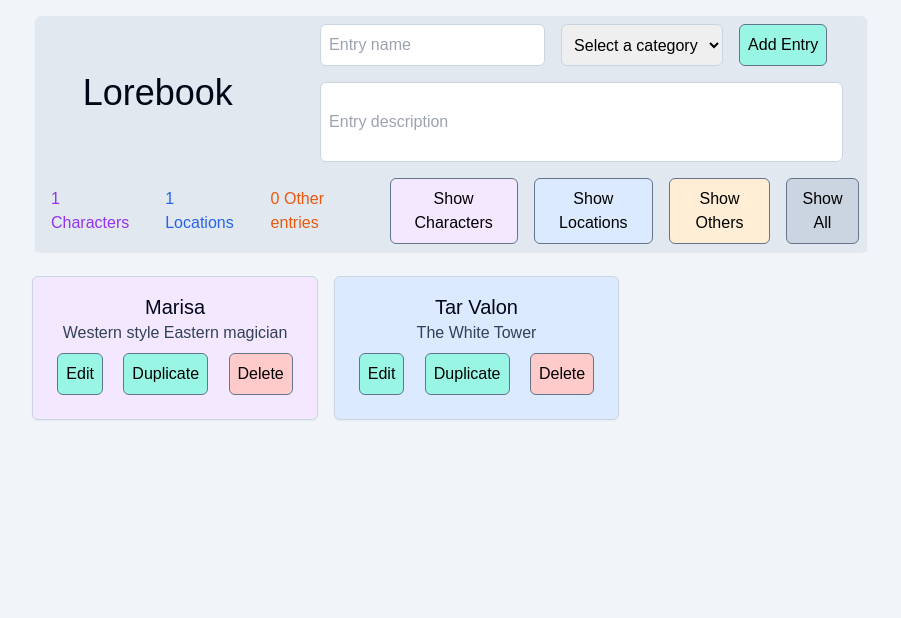
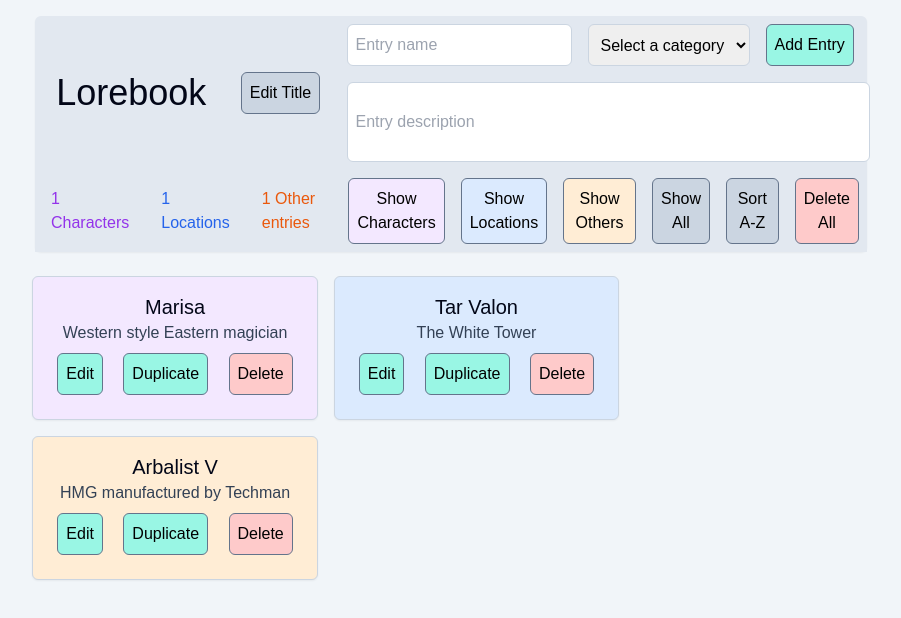
Before and after one commit to marklund117/3620final, a SvelteKit app: page / in a window 1280 px wide. Shown: the top 618 px of the page, without its empty margins (189-1090 px from the left). Built offline with nearby package versions, Linux system fonts and the light colour scheme.

Commit message:
everything works now

```diff
--- a/src/routes/+page.svelte
+++ b/src/routes/+page.svelte
@@ -1,9 +1,12 @@
 <script>
 	import Entry from '../components/Entry.svelte';
 
+	let title = 'Lorebook';
+
 	let lorebook = [
 		{ id: 1, category: 'character', name: 'Marisa', description: 'Western style Eastern magician' },
-		{ id: 2, category: 'location', name: 'Tar Valon', description: 'The White Tower' }
+		{ id: 2, category: 'location', name: 'Tar Valon', description: 'The White Tower' },
+		{ id: 3, category: 'other', name: 'Arbalist V', description: 'HMG manufactured by Techman' }
 	];
 
 	let newItemName = '';
@@ -52,16 +55,45 @@
 		console.log(`FilterToCategory has filtered to: ${category}`)
 	}
 
+	function deleteAll() {
+		lorebook = [];
+		displayedLorebook = [];
+	}
+
 	$: characterCount = lorebook.filter((item) => item.category === 'character').length;
 	$: locationCount = lorebook.filter((item) => item.category === 'location').length;
 	$: otherCount = lorebook.filter((item) => item.category === 'other').length;
+
+	let isEditingTitle = false
+
 </script>
 <main class="bg-slate-100 h-screen">
 
 <div class="w-full bg-slate-100 rounded-md p-4 flex flex-col">
 	<div class="mx-auto w-2/3 bg-slate-200 rounded-md shadow-sm flex flex-col">
 		<div class="flex justify-around items-center">
-			<h1 class="text-slate-950 text-4xl p-4">Lorebook</h1>
+			{#if isEditingTitle}
+				<input
+					type="text"
+					class="p-2 m-2 rounded-md border border-slate-300"
+					placeholder="Lorebook Title"
+					bind:value={title}
+				/>
+				<button
+					class="bg-teal-200 p-2 m-2 rounded-md border border-slate-500 hover:bg-teal-300"
+					on:click={() => (isEditingTitle = !isEditingTitle)}
+				>
+					Save Title
+				</button>
+			{:else}
+				<h1 class="text-slate-950 text-4xl p-4">{title}</h1>
+				<button
+					class="bg-slate-300 p-2 m-2 rounded-md border border-slate-500 hover:bg-slate-400"
+					on:click={() => (isEditingTitle = !isEditingTitle)}
+				>
+					Edit Title
+				</button>
+			{/if}
 			<form on:submit|preventDefault={addEntry}>
 				<div class="flex flex-row">
 					<input
@@ -128,9 +160,22 @@
 			>
 				Show All
 			</button>
+			<button
+				class="bg-slate-300 p-2 m-2 rounded-md border border-slate-500 hover:bg-slate-400"
+				on:click={() => (displayedLorebook = displayedLorebook.sort((a, b) => a.name.localeCompare(b.name)))}
+			>
+				Sort A-Z
+			</button>
+			<button
+				class="bg-red-200 p-2 m-2 rounded-md border border-slate-500 hover:bg-red-300"
+				on:click={deleteAll}
+			>
+				Delete All
+			</button>
 		</div>
 	</div>
 </div>
+
 <div class="bg-slate-100 flex flex-wrap mx-auto w-2/3">
 	{#each displayedLorebook as entry}
 		<Entry {entry} on:save={handleSave} on:delete={handleDelete} on:duplicate={handleDuplicate} />
```
Also changed, not shown: 1 other file (tests, documents, lock files or other folders).
